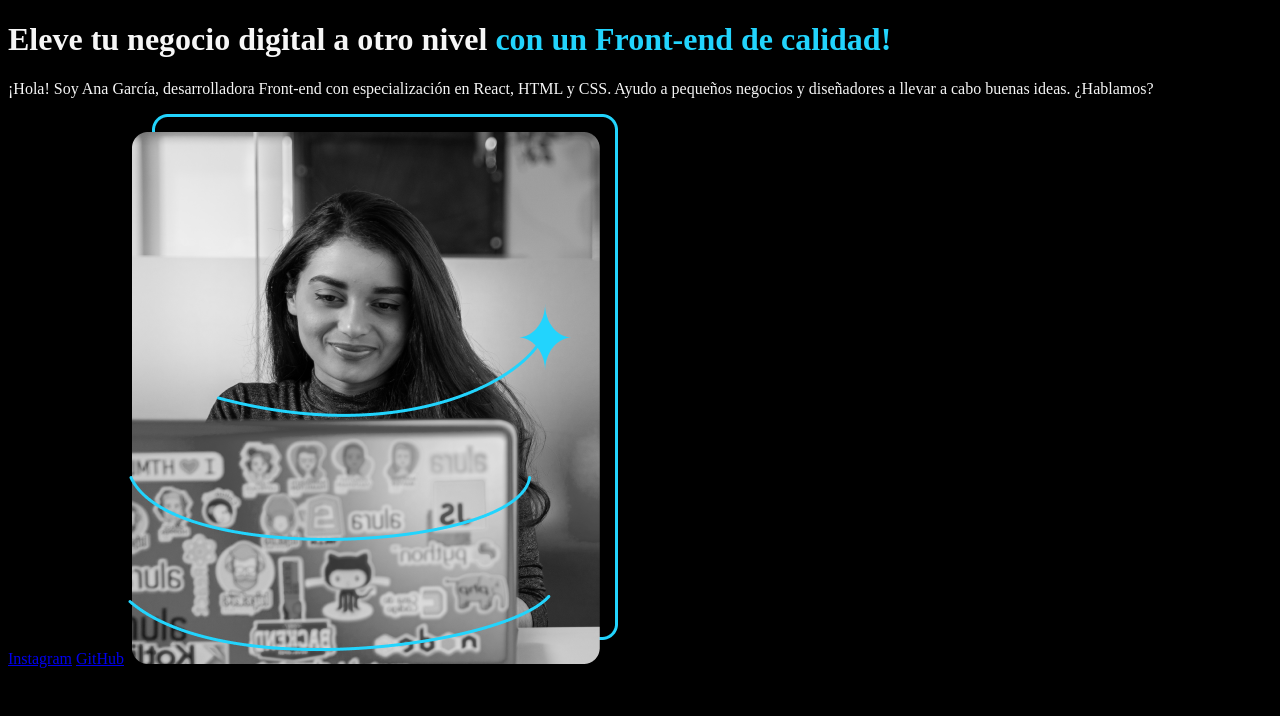
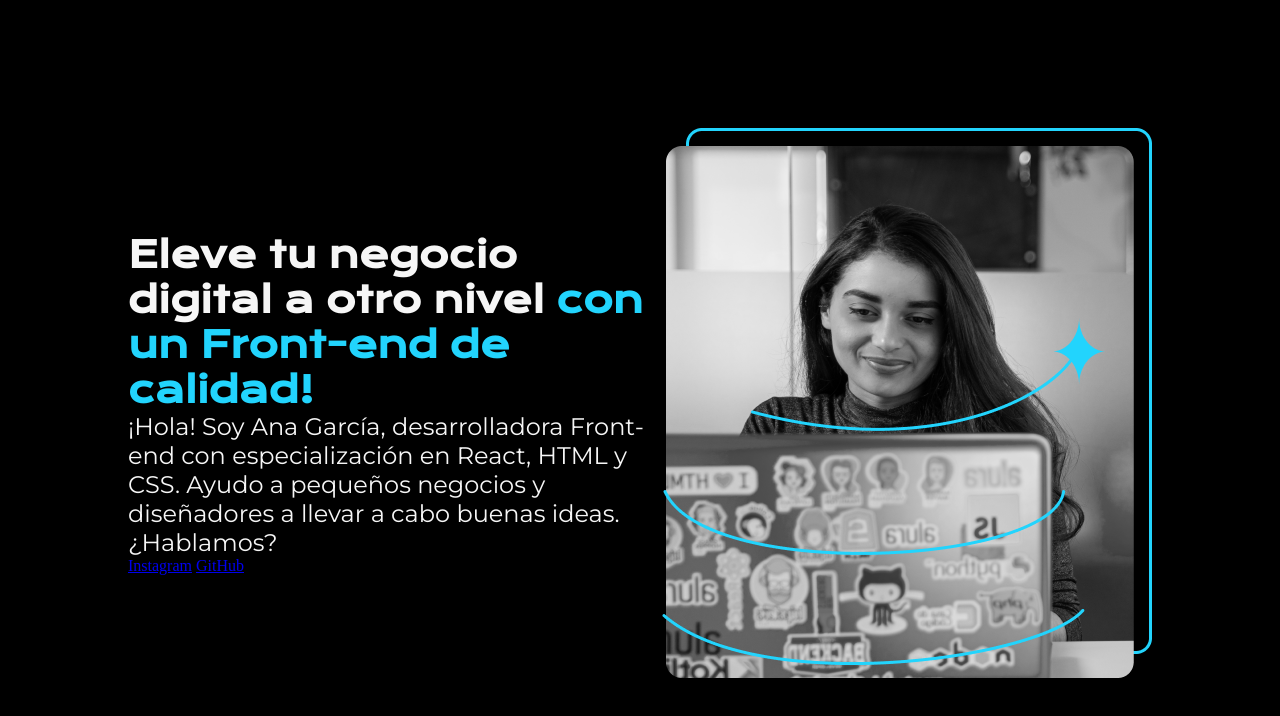
Before and after one commit to MacarenaCavieres/practica-layout-one, a plain HTML site: page index.html in a window 1280 px wide. Drawn offline with nearby package versions, Linux system fonts and the light colour scheme.

Commit message:
se agregan clases y estilos

```diff
--- a/index.html
+++ b/index.html
@@ -4,20 +4,23 @@
         <meta charset="UTF-8" />
         <meta name="viewport" content="width=device-width, initial-scale=1.0" />
         <title>Portafolio</title>
+
         <link rel="stylesheet" href="style.css" />
     </head>
     <body>
-        <main>
-            <h1>
+        <main class="presentacion">
+            <section class="presentacion-contenido">
+                <h1 class="presentacion-titulo">
                     Eleve tu negocio digital a otro nivel
                     <strong class="titulo-destacado">con un Front-end de calidad!</strong>
                 </h1>
-            <p>
+                <p class="presentacion-parrafo">
                     ¡Hola! Soy Ana García, desarrolladora Front-end con especialización en React, HTML y CSS.
                     Ayudo a pequeños negocios y diseñadores a llevar a cabo buenas ideas. ¿Hablamos?
                 </p>
                 <a href="https://www.instagram.com">Instagram</a>
                 <a href="https://www.github.com">GitHub</a>
+            </section>
             <img src="Imagem.png" alt="imagen de Ana Garcia trabajando" />
         </main>
     </body>
--- a/style.css
+++ b/style.css
@@ -1,8 +1,38 @@
+@import url("https://fonts.googleapis.com/css2?family=Krona+One&family=Montserrat:ital,wght@0,100..900;1,100..900&display=swap");
+
+* {
+    padding: 0;
+    margin: 0;
+}
+
 body {
     background-color: #000000;
     color: #f6f6f6;
+    height: 100vh;
+    box-sizing: border-box;
 }
 
 .titulo-destacado {
     color: #22d4fd;
 }
+
+.presentacion {
+    display: flex;
+    align-items: center;
+    margin: 10%;
+    justify-content: space-between;
+}
+
+.presentacion-contenido {
+    width: 615px;
+}
+
+.presentacion-titulo {
+    font-size: 36px;
+    font-family: "Krona One", sans-serif;
+}
+
+.presentacion-parrafo {
+    font-size: 24px;
+    font-family: "Montserrat", sans-serif;
+}
```
Lines whose indentation alone changed are shown as unchanged.
